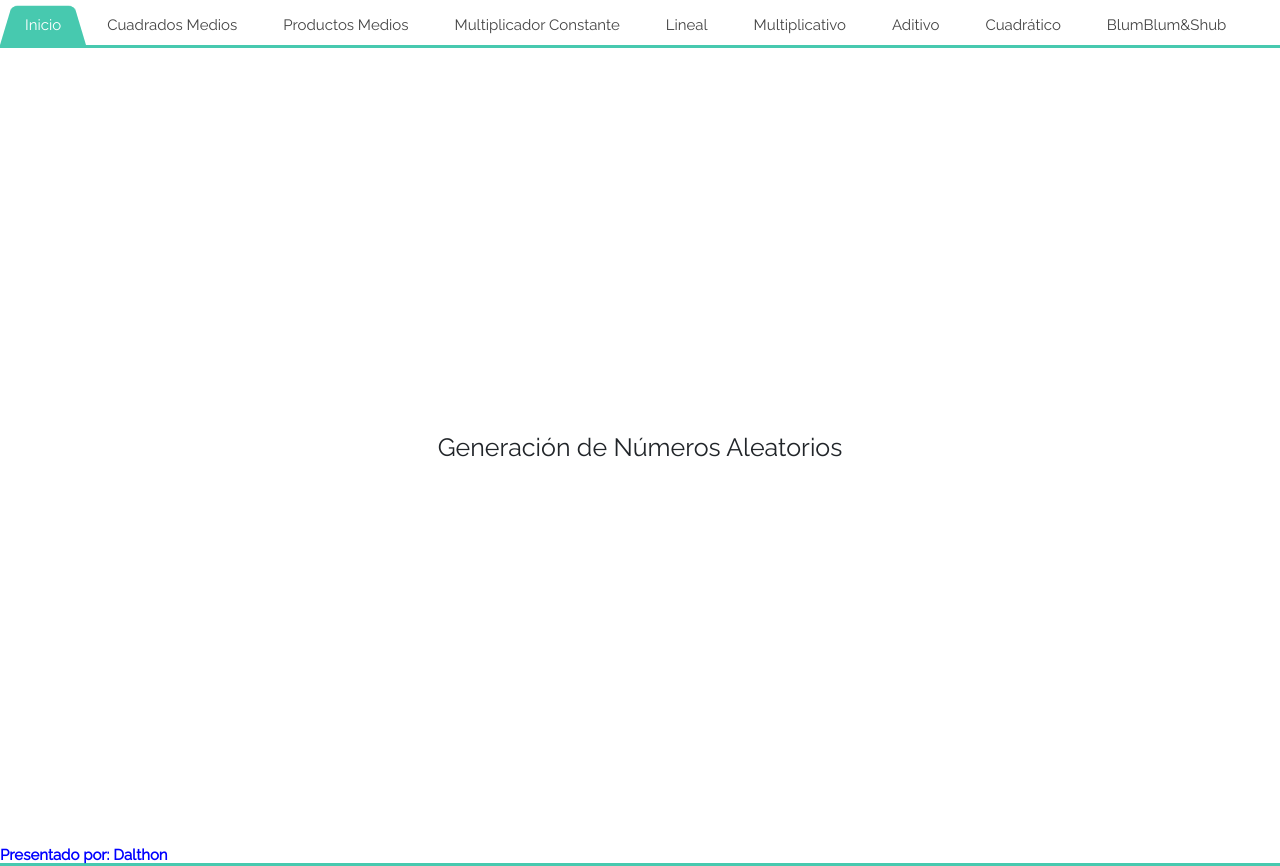
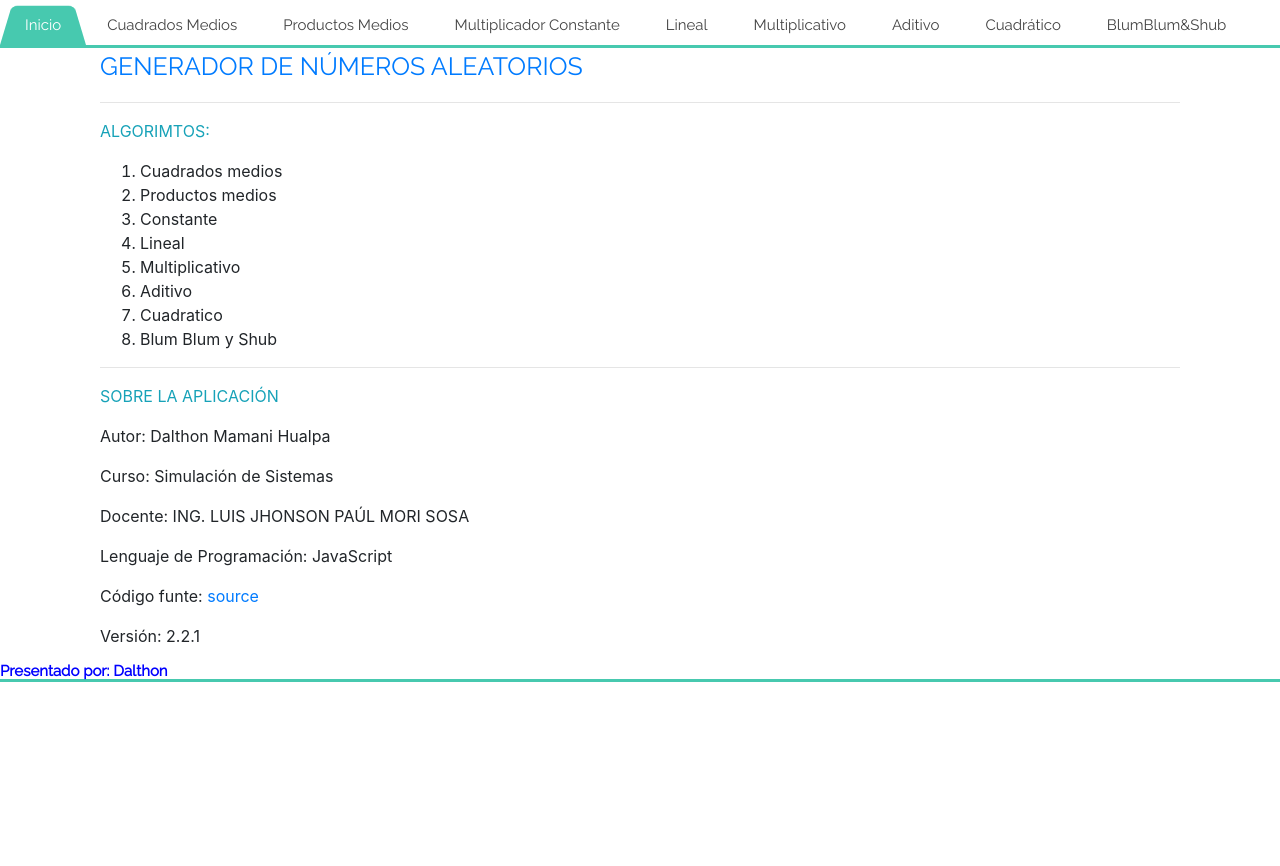
Before and after one commit to D4ITON/numeros-pseudoaleatorios, a plain HTML site: page index.html in a window 1280 px wide. After the commit the page ends 800 px from the top, so only its background shows below. Drawn offline with nearby package versions, Linux system fonts and the light colour scheme.

Commit message:
mejora de presentación

```diff
--- a/index.html
+++ b/index.html
@@ -25,8 +25,30 @@
 </ul>
 </div>
 <div class="container">
-   <div class="row justify-content-center align-items-center minh-100">
-      <div class="custom-title center-block">Generación de Números Aleatorios</div>
+   <div class="container">
+      <div class="custom-title center-block text-primary">GENERADOR DE NÚMEROS ALEATORIOS</div>
+      <hr>
+      <p class="text-info">ALGORIMTOS:</p>
+      <ol>
+         <li>Cuadrados medios</li>
+         <li>Productos medios</li>
+         <li>Constante</li>
+         <li>Lineal</li>
+         <li>Multiplicativo</li>
+         <li>Aditivo</li>
+         <li>Cuadratico</li>
+         <li>Blum Blum y Shub</li>
+      </ol>
+      <div class="box-body-secondpart">
+         <hr>
+         <p class="text-info">SOBRE LA APLICACIÓN</p>
+         <p>Autor: Dalthon Mamani Hualpa</p>
+         <p>Curso: Simulación de Sistemas</p>
+         <p>Docente: ING. LUIS JHONSON PAÚL MORI SOSA</p>
+         <p>Lenguaje de Programación: JavaScript</p>
+         <p>Código funte: <a href="https://github.com/D4ITON/numeros-pseudoaleatorios" target="_blank">source</a></p>
+         <p>Versión: 2.2.1</p>
+      </div>
    </div>
 
 </div>
```
Also changed, not shown: 3. constante.html (+1 -1 lines), 4. lineal.html (+3 -2 lines).
